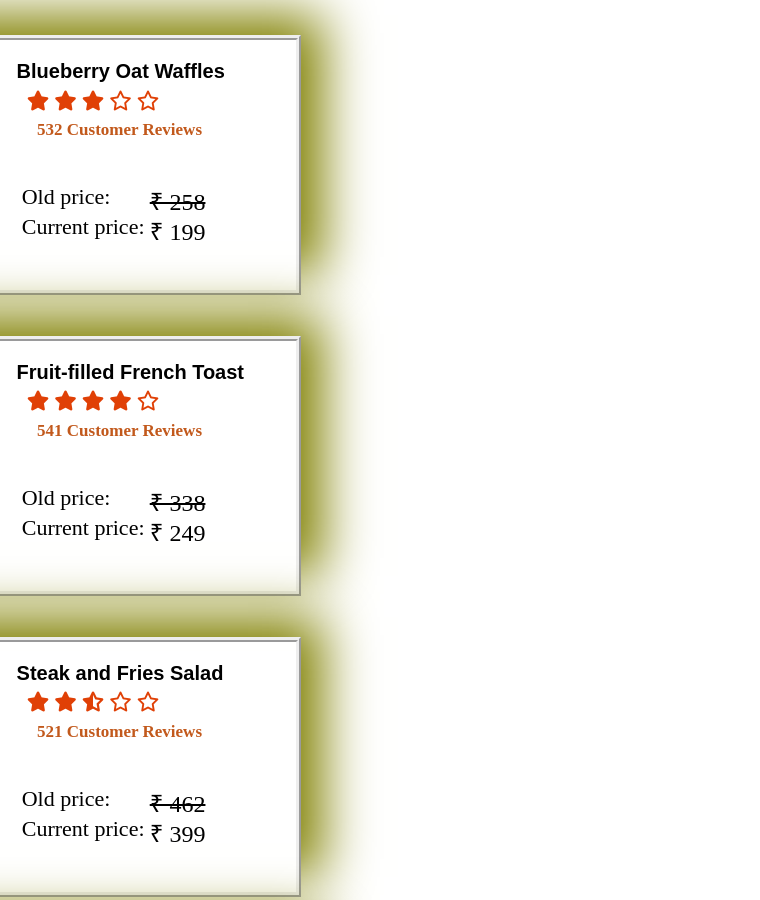
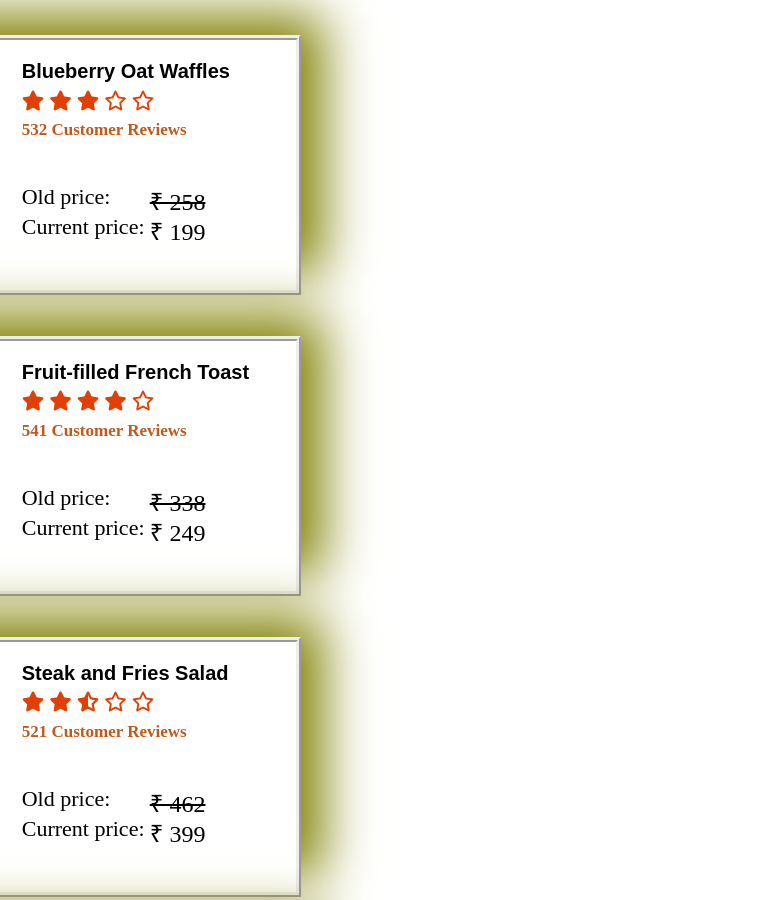
Before and after one commit to ChhutiMistry/MyJomato, a plain HTML site: page listing.html in a window 1280 px wide. Shown: the part 63-963 px from the top of the page, 520-1280 px from the left. Drawn offline with Linux system fonts and the light colour scheme.

Commit message:
fourth change

```diff
--- a/listing.css
+++ b/listing.css
@@ -95,7 +95,7 @@ body{
     display: inline;
     position: absolute;
     font-size: 20px;
-    margin-left: 2%;
+    margin-left: 2.5%;
     font-family: Arial;
     font-weight: bold;
 }
@@ -105,7 +105,7 @@ body{
     position: absolute;
     font-size: 20px;
     margin-top: 4.8%;
-    margin-left: 3%;
+    margin-left: 2.5%;
     color: rgb(224, 64, 6);
 }
 
@@ -114,7 +114,7 @@ body{
     position: absolute;
     font-size: 17px;
     margin-top: 7.8%;
-    margin-left: 4%;
+    margin-left: 2.5%;
     color: rgb(194, 89, 28);
     font-weight: bolder;
 }
```
